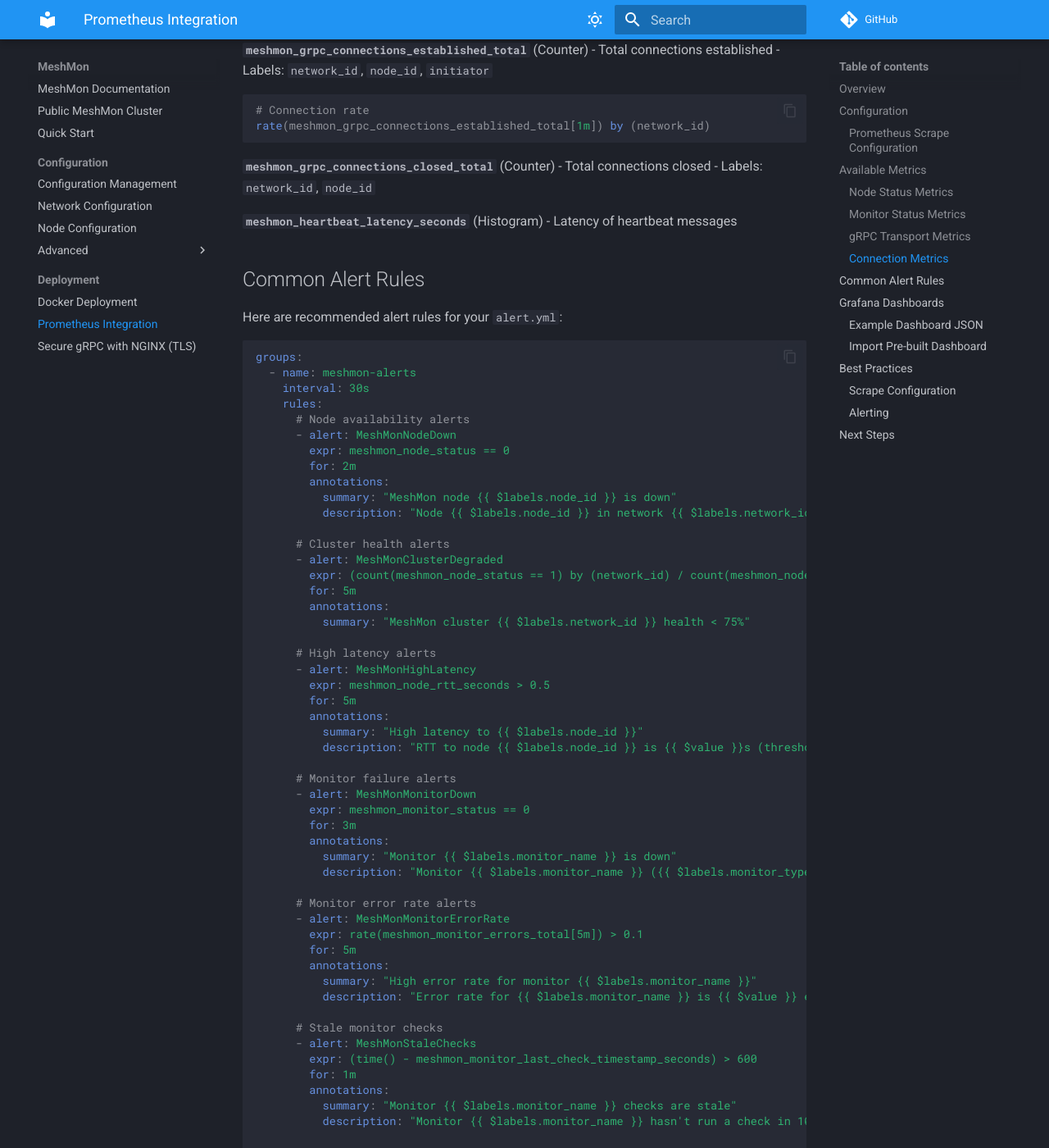
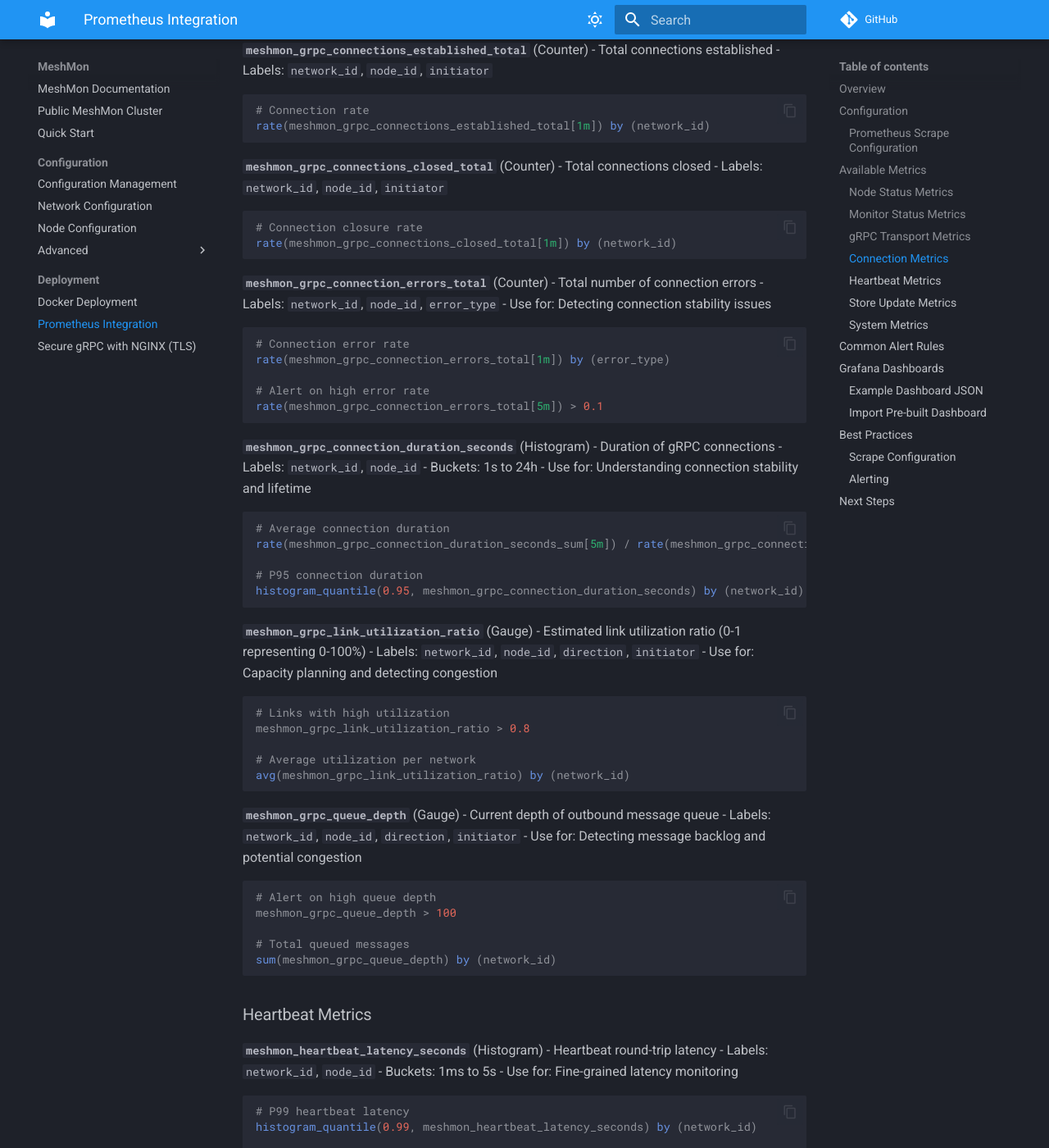
Before and after one commit to rippleFCL/meshmon, an MkDocs documentation site: the page built from docs/deployment/prometheus.md, in a window 1280 px wide and 1400 px high, scrolled down 4281 px. Shown: the whole window at 82% size. Built offline with MkDocs 1.6.1 and Material for MkDocs 9.7.7, drawn with Linux system fonts in a browser that asks for light colours; comment, search, counter and statistics services are not loaded; some of the changed text lies outside the part shown.

Commit message:
docs: add missing Prometheus metrics documentation
Co-authored-by: S33G <655807+S33G@users.noreply.github.com>

````diff
--- a/docs/deployment/prometheus.md
+++ b/docs/deployment/prometheus.md
@@ -234,10 +234,125 @@ rate(meshmon_grpc_connections_established_total[1m]) by (network_id)
 
 **`meshmon_grpc_connections_closed_total`** (Counter)
 - Total connections closed
+- Labels: `network_id`, `node_id`, `initiator`
+
+```promql
+# Connection closure rate
+rate(meshmon_grpc_connections_closed_total[1m]) by (network_id)
+```
+
+**`meshmon_grpc_connection_errors_total`** (Counter)
+- Total number of connection errors
+- Labels: `network_id`, `node_id`, `error_type`
+- Use for: Detecting connection stability issues
+
+```promql
+# Connection error rate
+rate(meshmon_grpc_connection_errors_total[1m]) by (error_type)
+
+# Alert on high error rate
+rate(meshmon_grpc_connection_errors_total[5m]) > 0.1
+```
+
+**`meshmon_grpc_connection_duration_seconds`** (Histogram)
+- Duration of gRPC connections
 - Labels: `network_id`, `node_id`
+- Buckets: 1s to 24h
+- Use for: Understanding connection stability and lifetime
+
+```promql
+# Average connection duration
+rate(meshmon_grpc_connection_duration_seconds_sum[5m]) / rate(meshmon_grpc_connection_duration_seconds_count[5m])
+
+# P95 connection duration
+histogram_quantile(0.95, meshmon_grpc_connection_duration_seconds) by (network_id)
+```
+
+**`meshmon_grpc_link_utilization_ratio`** (Gauge)
+- Estimated link utilization ratio (0-1 representing 0-100%)
+- Labels: `network_id`, `node_id`, `direction`, `initiator`
+- Use for: Capacity planning and detecting congestion
+
+```promql
+# Links with high utilization
+meshmon_grpc_link_utilization_ratio > 0.8
+
+# Average utilization per network
+avg(meshmon_grpc_link_utilization_ratio) by (network_id)
+```
+
+**`meshmon_grpc_queue_depth`** (Gauge)
+- Current depth of outbound message queue
+- Labels: `network_id`, `node_id`, `direction`, `initiator`
+- Use for: Detecting message backlog and potential congestion
+
+```promql
+# Alert on high queue depth
+meshmon_grpc_queue_depth > 100
+
+# Total queued messages
+sum(meshmon_grpc_queue_depth) by (network_id)
+```
+
+### Heartbeat Metrics
 
 **`meshmon_heartbeat_latency_seconds`** (Histogram)
-- Latency of heartbeat messages
+- Heartbeat round-trip latency
+- Labels: `network_id`, `node_id`
+- Buckets: 1ms to 5s
+- Use for: Fine-grained latency monitoring
+
+```promql
+# P99 heartbeat latency
+histogram_quantile(0.99, meshmon_heartbeat_latency_seconds) by (network_id)
+
+# Average heartbeat latency
+rate(meshmon_heartbeat_latency_seconds_sum[1m]) / rate(meshmon_heartbeat_latency_seconds_count[1m])
+```
+
+### Store Update Metrics
+
+**`meshmon_store_update_size_bytes`** (Histogram)
+- Size of store update payloads in bytes
+- Labels: `network_id`, `direction`
+- Buckets: 100B to 1MB
+- Use for: Bandwidth optimization and capacity planning
+
+```promql
+# Average update size
+rate(meshmon_store_update_size_bytes_sum[5m]) / rate(meshmon_store_update_size_bytes_count[5m])
+
+# P95 update size
+histogram_quantile(0.95, meshmon_store_update_size_bytes) by (direction)
+```
+
+### System Metrics
+
+**`meshmon_info`** (Info)
+- MeshMon version and build information
+- Use for: Version tracking and deployment verification
+
+**`meshmon_networks_active`** (Gauge)
+- Number of active networks being monitored
+- Use for: System capacity monitoring
+
+```promql
+# Total networks
+meshmon_networks_active
+```
+
+**`meshmon_monitors_active`** (Gauge)
+- Number of active monitors
+- Labels: `network_id`
+- Use for: Monitor inventory and capacity planning
+
+```promql
+# Total monitors per network
+meshmon_monitors_active
+
+# Total monitors across all networks
+sum(meshmon_monitors_active)
+```
 
 ## Common Alert Rules
 
@@ -301,6 +416,30 @@ groups:
         annotations:
           summary: "High connection closure rate on {{ $labels.node_id }}"
           description: "{{ $labels.node_id }} has closed {{ $value }} connections in the last 5 minutes"
+
+      # Connection errors
+      - alert: MeshMonConnectionErrors
+        expr: rate(meshmon_grpc_connection_errors_total[5m]) > 0.1
+        for: 2m
+        annotations:
+          summary: "High connection error rate on {{ $labels.node_id }}"
+          description: "{{ $labels.node_id }} is experiencing {{ $value }} connection errors/sec"
+
+      # Link utilization
+      - alert: MeshMonHighLinkUtilization
+        expr: meshmon_grpc_link_utilization_ratio > 0.9
+        for: 5m
+        annotations:
+          summary: "High link utilization on {{ $labels.node_id }}"
+          description: "Link utilization on {{ $labels.node_id }} ({{ $labels.direction }}) is {{ $value | humanizePercentage }}"
+
+      # Queue depth
+      - alert: MeshMonHighQueueDepth
+        expr: meshmon_grpc_queue_depth > 100
+        for: 3m
+        annotations:
+          summary: "High message queue depth on {{ $labels.node_id }}"
+          description: "Queue depth on {{ $labels.node_id }} is {{ $value }} messages"
 ```
 
 ## Grafana Dashboards
@@ -339,6 +478,27 @@ Create a Grafana dashboard to visualize MeshMon metrics. Key panels:
    histogram_quantile(0.95, meshmon_grpc_packet_processing_duration_seconds)
    ```
 
+7. **Link Utilization** - Gauge or line chart
+   ```promql
+   meshmon_grpc_link_utilization_ratio
+   ```
+
+8. **Queue Depth** - Line chart over time
+   ```promql
+   meshmon_grpc_queue_depth
+   ```
+
+9. **Connection Errors** - Rate graph
+   ```promql
+   rate(meshmon_grpc_connection_errors_total[5m]) by (error_type)
+   ```
+
+10. **System Overview** - Stats panel
+    ```promql
+    meshmon_networks_active
+    sum(meshmon_monitors_active)
+    ```
+
 ### Import Pre-built Dashboard
 
 1. Go to Dashboards → Import
@@ -374,6 +534,15 @@ groups:
 
       - record: meshmon:packet_rate:5m
         expr: rate(meshmon_grpc_packets_received_total[5m]) by (network_id, packet_type)
+
+      - record: meshmon:connection_error_rate:5m
+        expr: rate(meshmon_grpc_connection_errors_total[5m]) by (network_id, error_type)
+
+      - record: meshmon:link_utilization:avg
+        expr: avg(meshmon_grpc_link_utilization_ratio) by (network_id, direction)
+
+      - record: meshmon:heartbeat_latency:p95
+        expr: histogram_quantile(0.95, meshmon_heartbeat_latency_seconds) by (network_id)
 ```
 
 ## Next Steps
````
